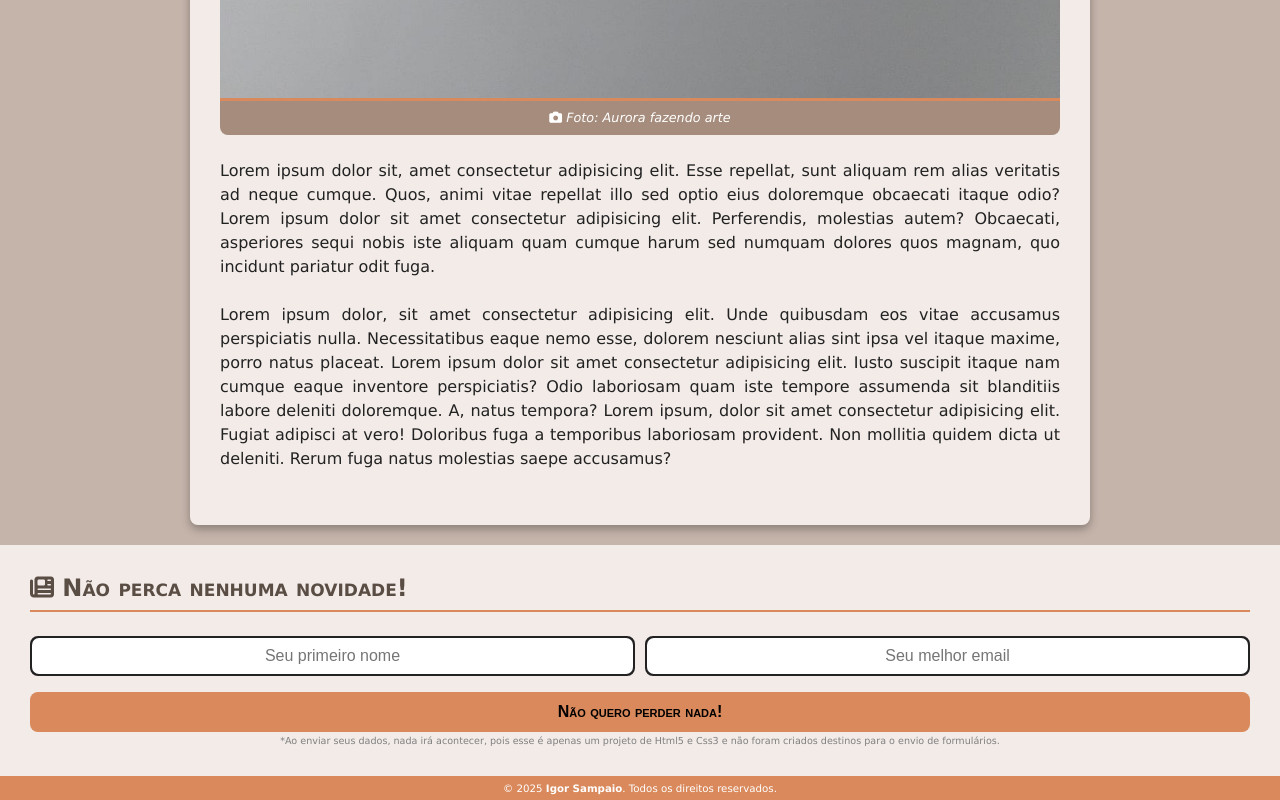
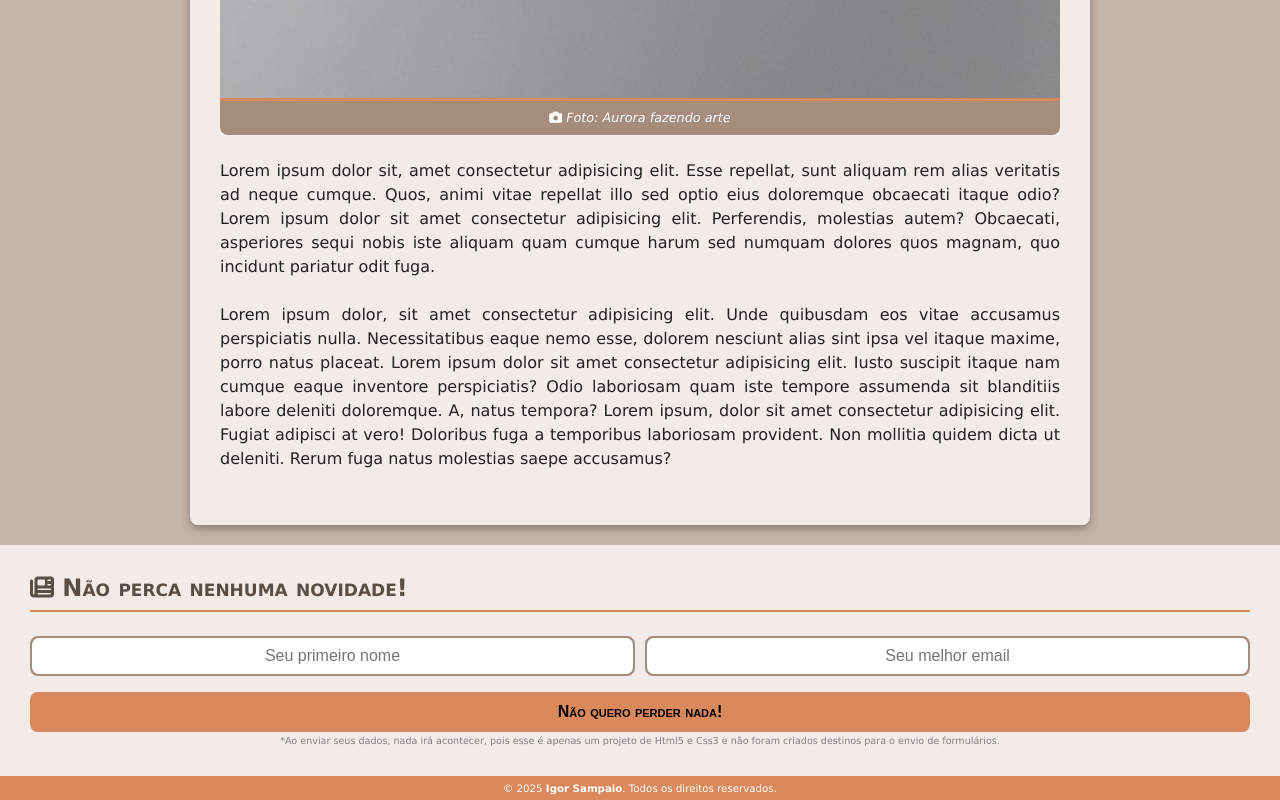
Before and after one commit to isampaio92/projeto-aurora, a plain HTML site: page index.html in a window 1280 px wide. Shown: the part 5742-6542 px from the top of the page. Drawn offline with Linux system fonts and the light colour scheme.

Commit message:
correção na borda dos inputs

```diff
--- a/estilos/style.css
+++ b/estilos/style.css
@@ -374,8 +374,8 @@ header a {
 }
 
 .input {
-    background-color: #222222;
-    border: 2px solid #222222;
+    background-color: var(--accent-bg);
+    border: 2px solid var(--accent-bg);
     width: 100%;
     height: 40px;
     border-radius: 8px;
```
